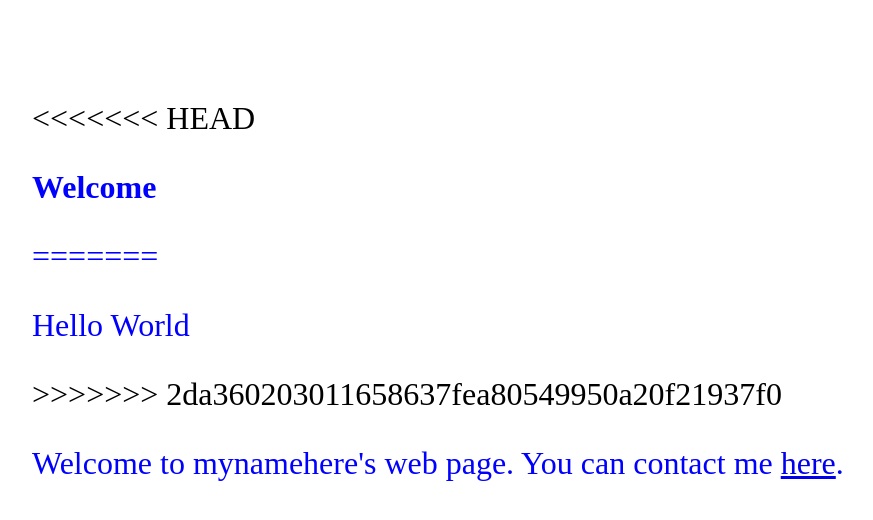
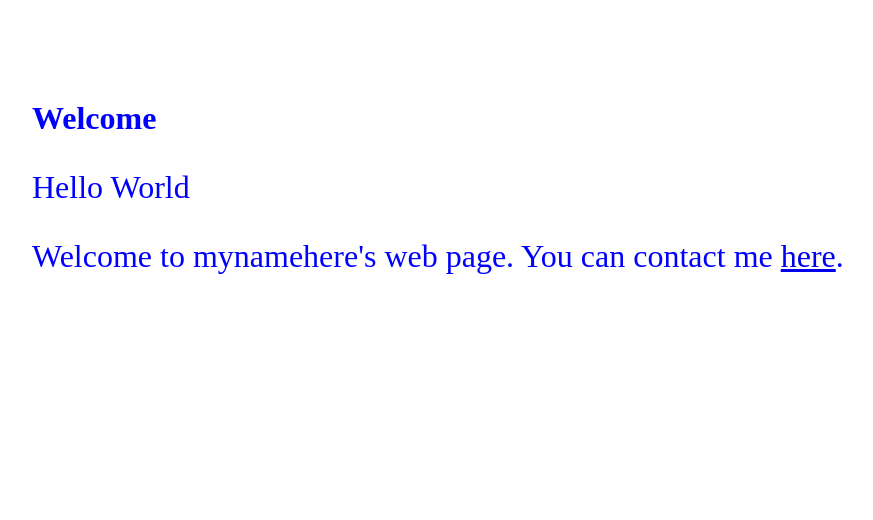
Before and after one commit to aiping1248/aiping1248.github.io, a plain HTML site: page index.html in a window 1280 px wide. Shown: the whole page, without its empty margins (26-899 px from the left). Drawn offline with Linux system fonts and the light colour scheme.

Commit message:
Third commit3

```diff
--- a/index.html
+++ b/index.html
@@ -6,11 +6,11 @@
 	</head>
 	<body>
 		<div class="content">
-<<<<<<< HEAD
+
 			<p> <b>Welcome</b><p>
-=======
+
 			<p>Hello World</p>
->>>>>>> 2da360203011658637fea80549950a20f21937f0
+
 			<p>Welcome to mynamehere's web page. You can contact me <a href="mailto:myemailaddress@example.com">here</a>.</p>
 		</div>
 	</body>
```
